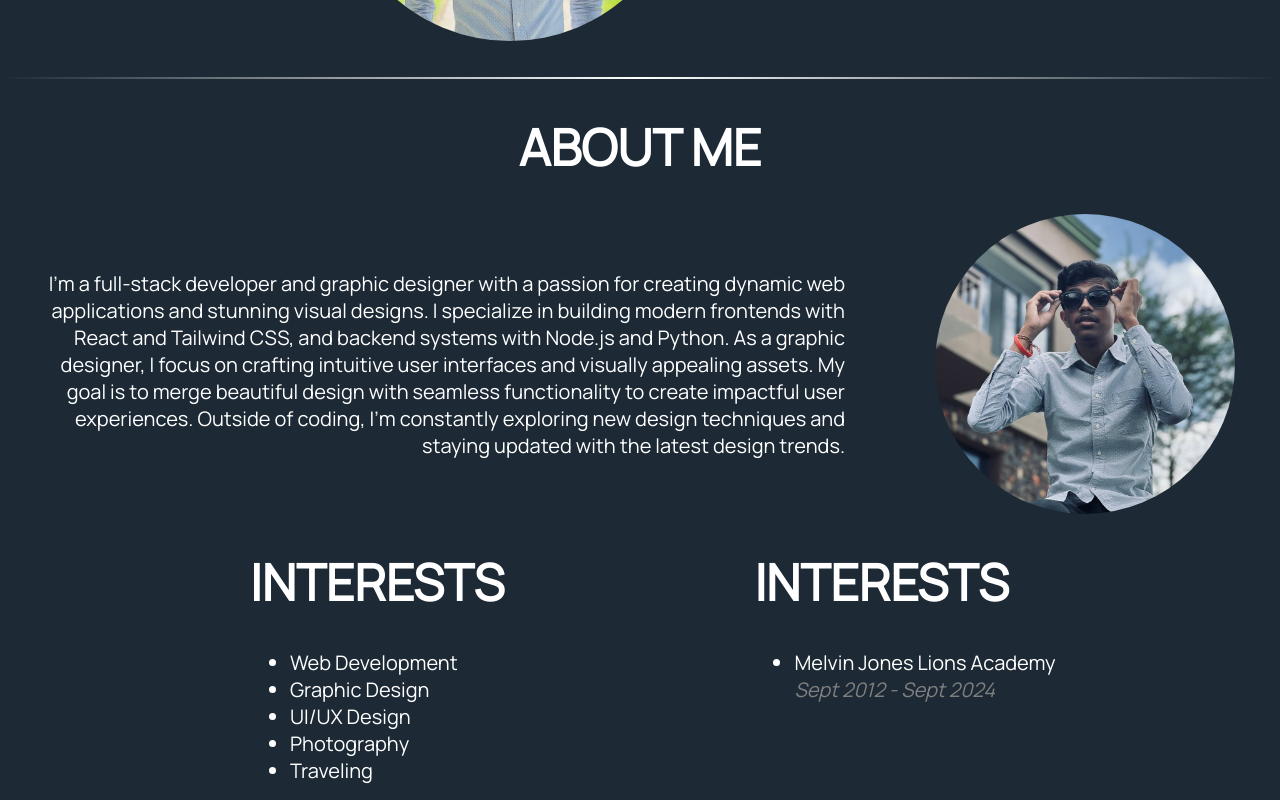
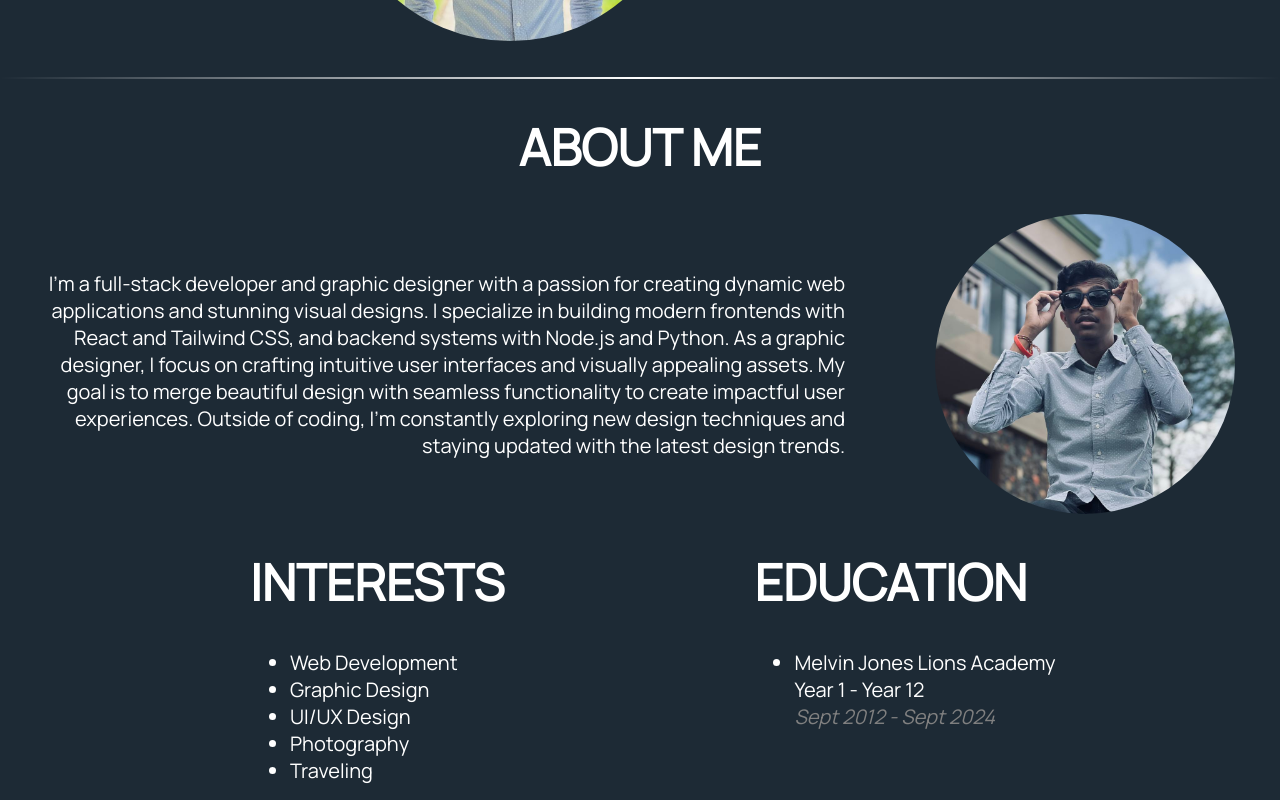
Before and after one commit to patel-vansh1607/vansh-patel, a React (Create React App) app: page / in a window 1280 px wide. Shown: the part 503-1303 px from the top of the page. Built offline with nearby package versions, Linux system fonts and the light colour scheme.

Commit message:
updating my edu info

```diff
--- a/src/App.js
+++ b/src/App.js
@@ -55,9 +55,20 @@ function App() {
                 </ul>
                 </div>
                 <div className='div2'>
-                <h1 className='intrest-h2'>INTERESTS</h1>
+                <h1 className='intrest-h2'>EDUCATION</h1>
                 <ul>
-                  <li>Melvin Jones Lions Academy<br></br> <span className='sspan'>Sept 2012 - Sept 2024</span></li>
+                  <li>
+                    Melvin Jones Lions Academy
+                    <br></br>
+                    <span className='ssspan'>
+                      Year 1 - Year 12
+                    </span>
+                    <br></br>
+                    <span className='sspan'>
+                      Sept 2012 - Sept 2024
+                    </span>
+                    </li>
+
                 </ul>
                 </div>
               </div>
```
